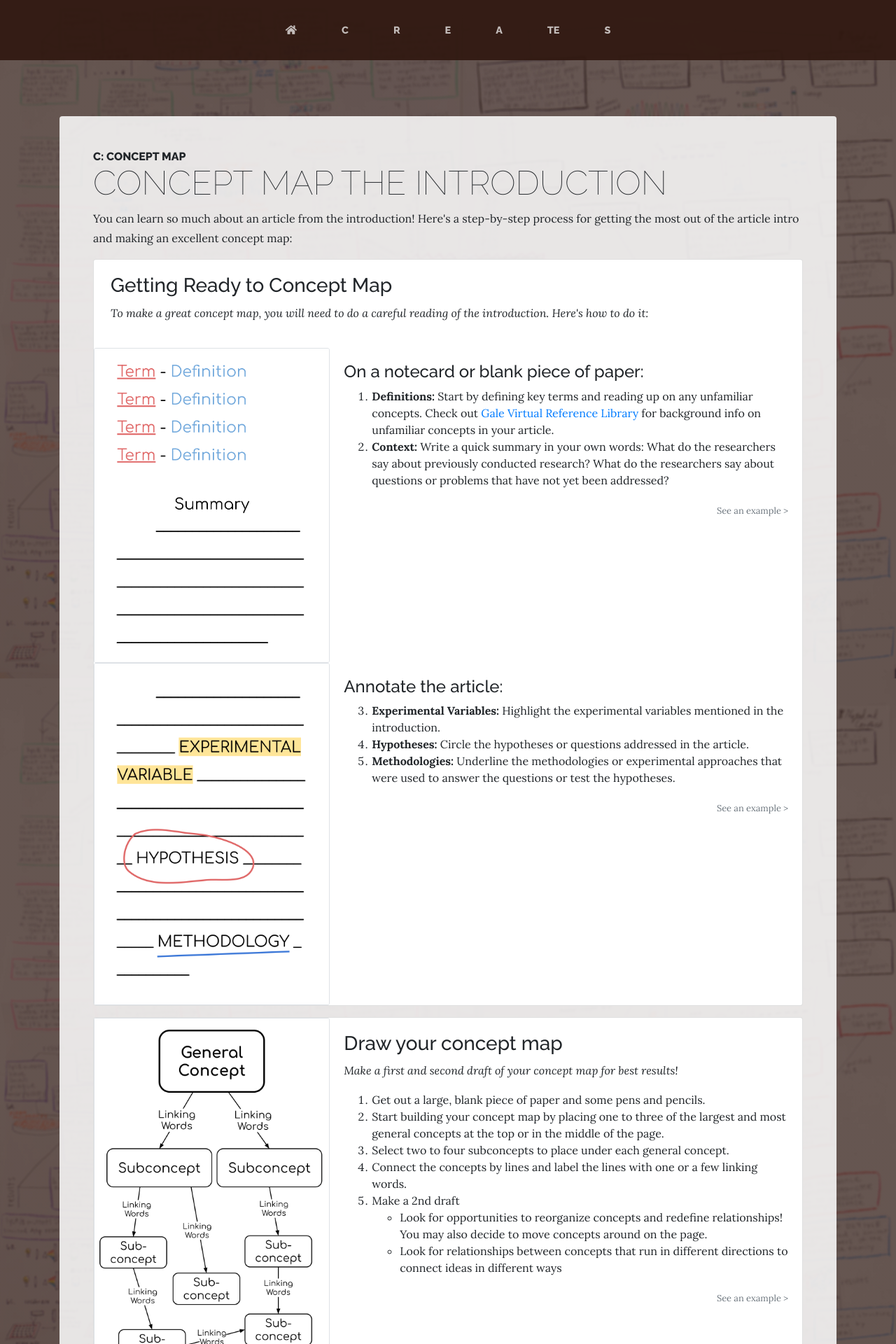
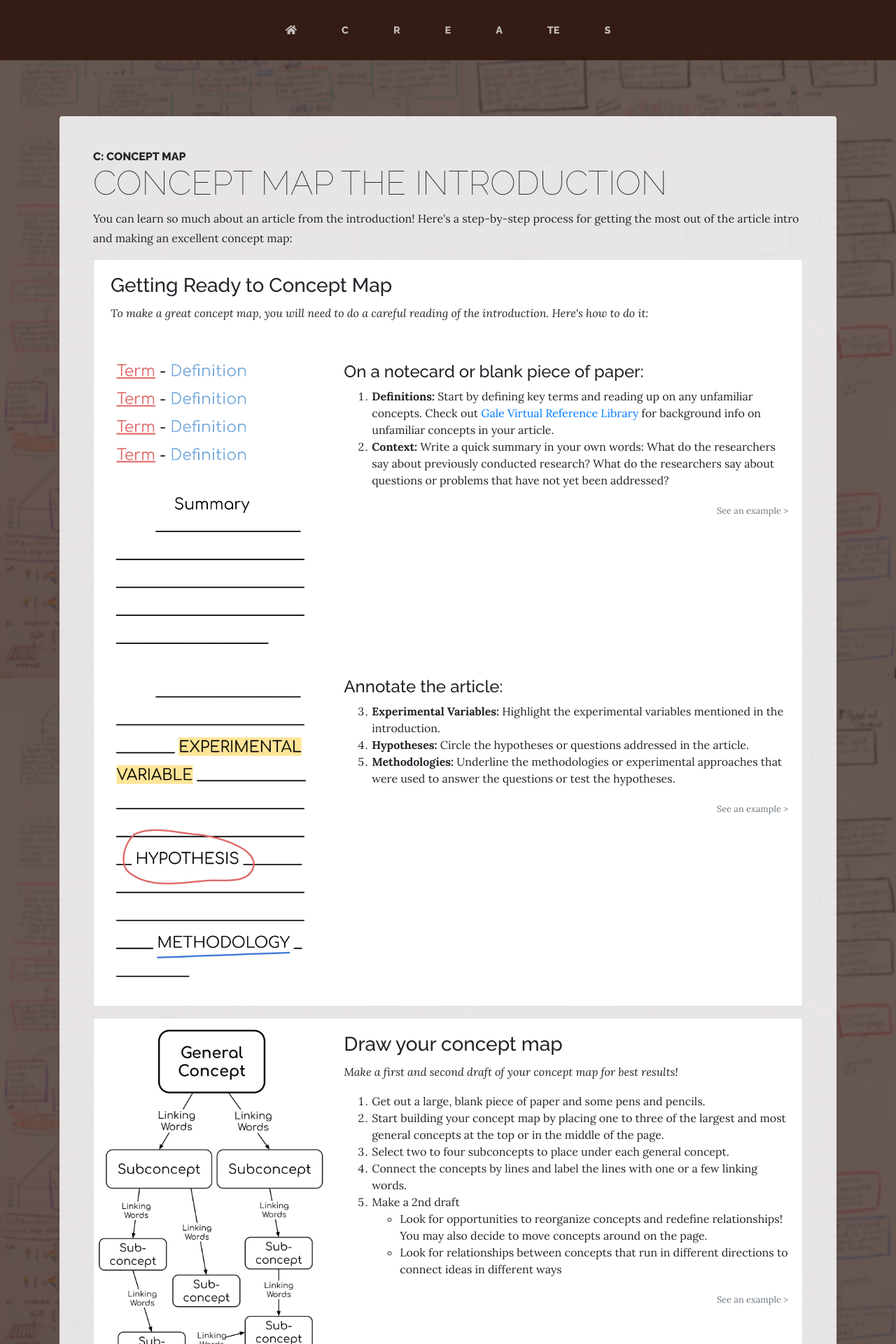
Before and after one commit to woof84/woof84.github.io-creates, a Jekyll site: the page built from c.html, in a window 1280 px wide. Shown: the top 1920 px of the page at 70% size. Built offline with Jekyll 4.4.1, drawn with Linux system fonts in a browser that asks for light colours; nearby versions of some CDN libraries.

Commit message:
remove borders

```diff
--- a/c.html
+++ b/c.html
@@ -25,7 +25,7 @@ layout: page
                                 <p><em>To make a great concept map, you will need to do a careful reading of the introduction. Here's how to do it:</em></p>
                           </div>
                            <div class="col-md-4"><!-- Image -->
-                               <a data-toggle="modal" data-target="#step-1-1-info" href="#"><img src="{{ '/img/c_definitions_and_summary.png' | absolute_url }}" class="card-img border" alt="Abstracted definitions and summary" ></a>
+                               <a data-toggle="modal" data-target="#step-1-1-info" href="#"><img src="{{ '/img/c_definitions_and_summary.png' | absolute_url }}" class="card-img" alt="Abstracted definitions and summary" ></a>
                           </div>
                           <div class="col-md-8">
                               <div class="card-body">
@@ -41,7 +41,7 @@ layout: page
                      <!-- Step 1.2 -->
                       <div class="row no-gutters">
                            <div class="col-md-4"><!-- Image -->
-                               <a data-toggle="modal" data-target="#step-1-2-info" href="#"><img src="{{ '/img/c-annotated-article.png' | absolute_url }}" class="card-img border" alt="Abstracted article with experimental variable highlighted, hypothesis circled, and methodology underlined." ></a>
+                               <a data-toggle="modal" data-target="#step-1-2-info" href="#"><img src="{{ '/img/c-annotated-article.png' | absolute_url }}" class="card-img" alt="Abstracted article with experimental variable highlighted, hypothesis circled, and methodology underlined." ></a>
                           </div>
                           <div class="col-md-8">
                               <div class="card-body">
@@ -62,7 +62,7 @@ layout: page
                       <!-- Step 2.1 -->
                       <div class="row no-gutters">
                            <div class="col-md-4"><!-- Image -->
-                               <a data-toggle="modal" data-target="#step-2-1-info" href="#"><img src="{{ '/img/c-abstract-concept-map.png' | absolute_url }}" class="card-img border" alt="Abstract representation of a concept map" ></a>
+                               <a data-toggle="modal" data-target="#step-2-1-info" href="#"><img src="{{ '/img/c-abstract-concept-map.png' | absolute_url }}" class="card-img" alt="Abstract representation of a concept map" ></a>
                           </div>
                           <div class="col-md-8">
                               <div class="card-body">
```
